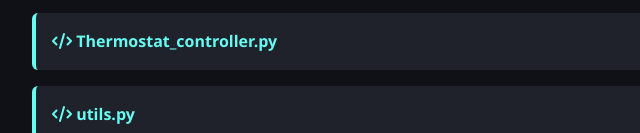
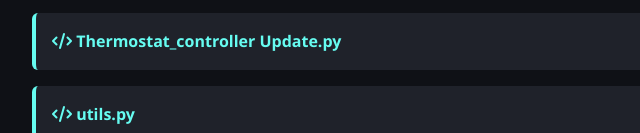
Before and after one commit to Pixelspacecowboy/pixelspacecowboy.github.io, a plain HTML site: page software-design.html in a window 1280 px wide. Shown: the part 667-800 px from the top of the page, 208-848 px from the left. Drawn offline with Linux system fonts and the light colour scheme.

Commit message:
Update software-design.html

```diff
--- a/software-design.html
+++ b/software-design.html
@@ -80,7 +80,7 @@
   <h2>Included Files</h2>
   <ul>
     <li><a href="assets/constants.py" target="_blank" rel="noopener noreferrer"><i class="fas fa-code"></i> constants.py</a></li>
-    <li><a href="assets/Thermostat_controller.py" target="_blank" rel="noopener noreferrer"><i class="fas fa-code"></i> Thermostat_controller.py</a></li>
+    <li><a href="assets/Thermostat_controller.py" target="_blank" rel="noopener noreferrer"><i class="fas fa-code"></i> Thermostat_controller Update.py</a></li>
     <li><a href="assets/utils.py" target="_blank" rel="noopener noreferrer"><i class="fas fa-code"></i> utils.py</a></li>
     <li><a href="assets/Flowchart.pdf" target="_blank" rel="noopener noreferrer"><i class="fas fa-sitemap"></i> Flowchart.pdf</a></li>
     <li><a href="assets/README.md" target="_blank" rel="noopener noreferrer"><i class="fas fa-file-alt"></i> README.md</a></li>
```
